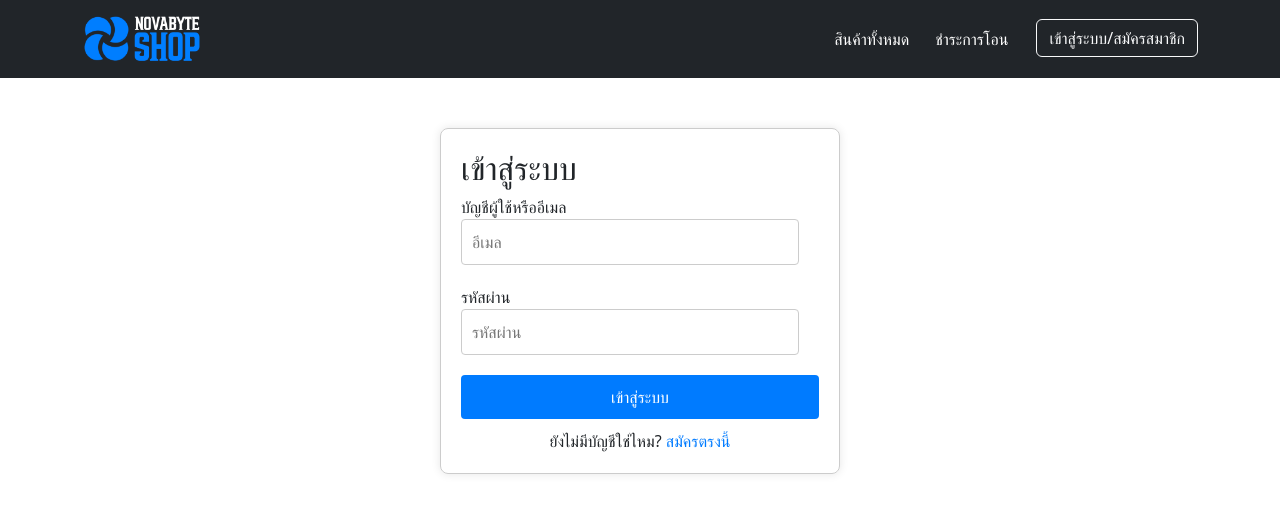
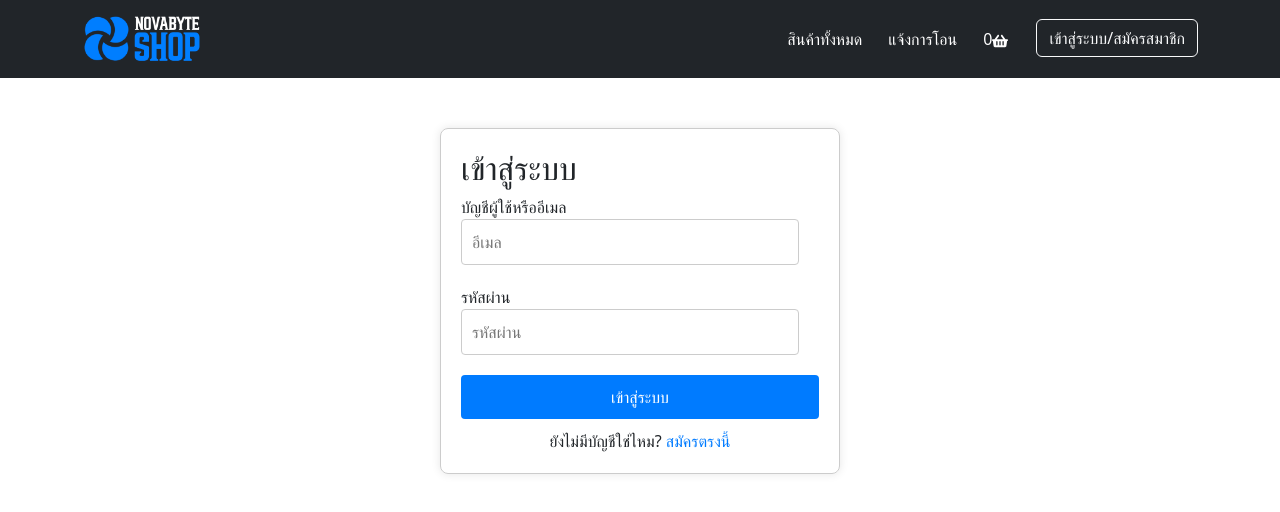
Before and after one commit to 9lut/novabyte-shop-Beta, a React (Create React App) app in the folder nova-client/: page /login in a window 1280 px wide. Shown: the top 512 px of the page. Built offline with nearby package versions, Linux system fonts and the light colour scheme.

Commit message:
แก้ไข Navbar

```diff
--- a/nova-client/src/components/novaNavbar.jsx
+++ b/nova-client/src/components/novaNavbar.jsx
@@ -1,6 +1,7 @@
 import React, { useState, useEffect } from 'react';
-import { useNavigate } from 'react-router-dom';
+import { useNavigate , NavLink } from 'react-router-dom';
 import { userData } from '../helpers';
+import { FaShoppingBasket } from "react-icons/fa";
 import "./NovaNavbar.css"
 
 const NovaNavbar = () => {
@@ -46,10 +47,16 @@ const NovaNavbar = () => {
         <div className={`collapse navbar-collapse ${isOpen ? 'show' : ''}`} id="navbarNav">
           <ul className="navbar-nav ml-auto">
             <li className="nav-item">
-              <a className="nav-link" href="#">สินค้าทั้งหมด</a>
+              <a className="nav-link" href="/productall">สินค้าทั้งหมด</a>
             </li>
             <li className="nav-item">
-              <a className="nav-link" href="#">ชำระการโอน</a>
+              <a className="nav-link" href="/payment">แจ้งการโอน</a>
+            </li>
+            <li className="nav-item">
+              <NavLink to="#" className="nav-link basket-icon-wrapper">
+              <span className="basket-items">{0}</span>
+              <FaShoppingBasket className="basket-icon" />
+              </NavLink>
             </li>
             <li className="nav-item">
               {isLoggedIn ? (
@@ -68,6 +75,7 @@ const NovaNavbar = () => {
               )}
             </li>
           </ul>
+
         </div>
       </div>
     </nav>
```
